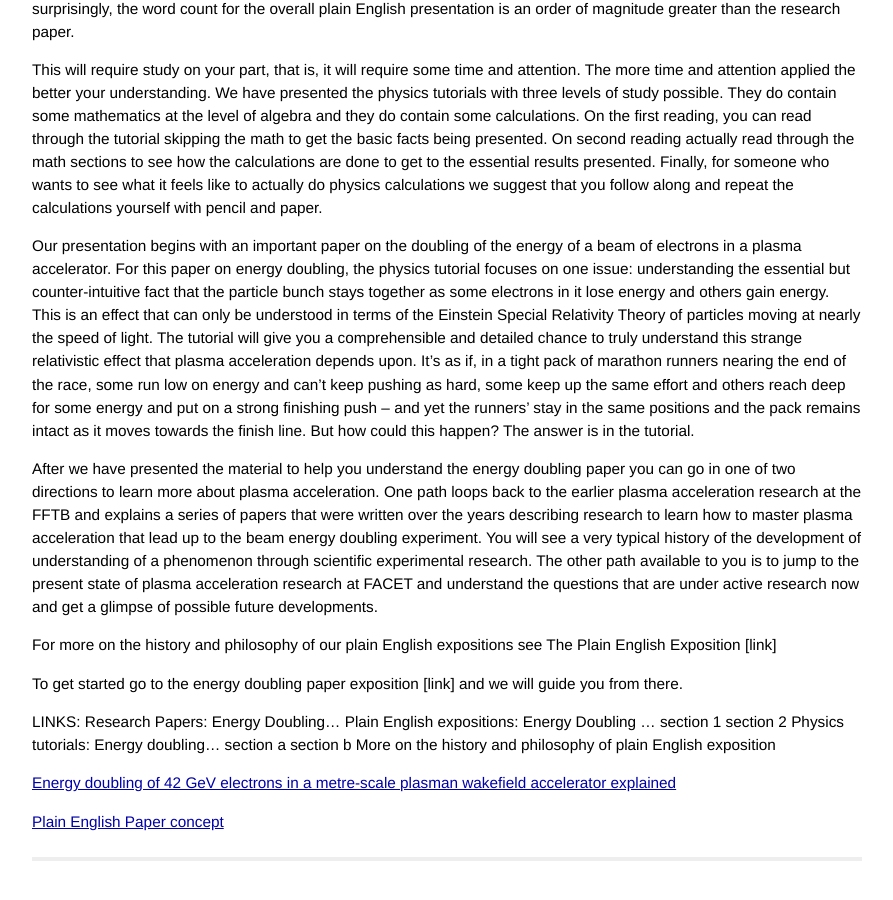
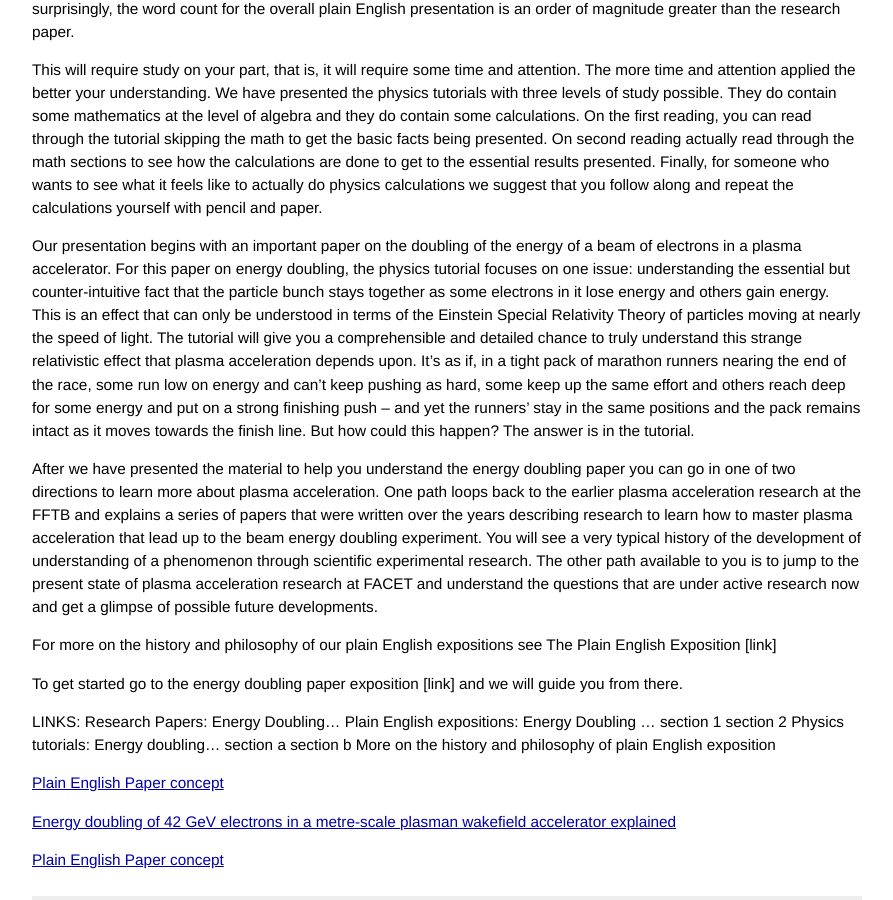
Before and after one commit to grbfacet/facet, a Jekyll site: the page built from index.html, in a window 1280 px wide and 900 px high, scrolled down 1251 px. Shown: the whole window, without its empty margins (193-1086 px from the left). Built offline with Jekyll 4.4.1, drawn with Linux system fonts in a browser that asks for light colours; before the commit the page ends 2112 px from its top, so only the background shows below that.

Commit message:
Update index.html

```diff
--- a/index.html
+++ b/index.html
@@ -52,7 +52,7 @@ More on the history and philosophy of plain English exposition
 
 
 
-
+<p><a href="/plain-english-papers.html">Plain English Paper concept</a></p>
 
 <p><a href="/42-gev-explained.html">Energy doubling of 42 GeV electrons in a metre-scale plasman wakefield accelerator explained</a></p>
 
```
